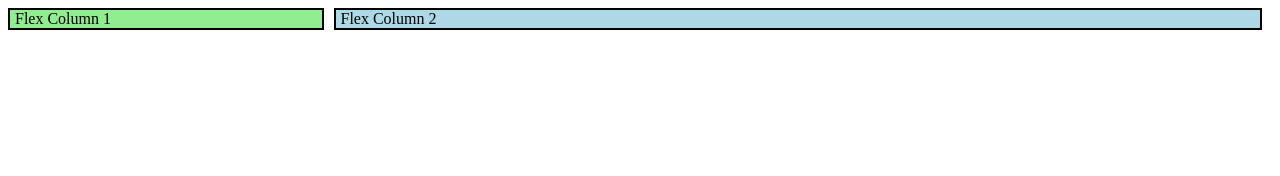
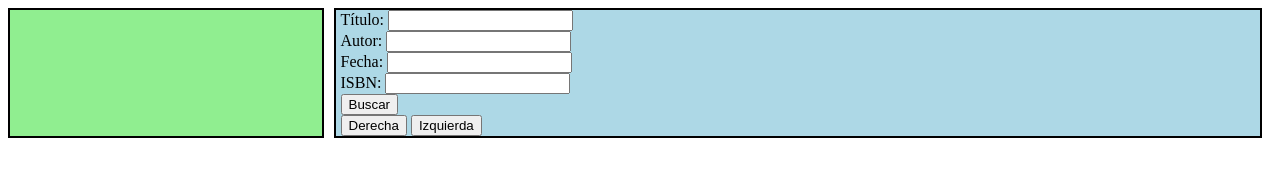
Before and after one commit to LeireGonzalez2005/SW_Libros, a plain HTML site: page index.html in a window 1280 px wide. Drawn offline with Linux system fonts and the light colour scheme.

Commit message:
Update index.html

```diff
--- a/index.html
+++ b/index.html
@@ -8,14 +8,22 @@
 	<div class="flex-container">
 
 	  <div class="flex left">
-	    Flex Column 1
+		<img id="portada">
 	  </div>
 
 	  <div class="flex right">
-	    Flex Column 2
+		Título: <input type="text" id="titulo"><br>
+      	Autor: <input type="text" id="autor"><br>
+     	Fecha: <input type="text" id="fecha"><br>
+     	ISBN: <input type="text" id="isbn"><br>
+
+		<button id="botonBuscar">Buscar</button>
+
+		<div>
+        	<button id="btnIzquierda">Derecha</button>
+       		<button id="btnDerecha">Izquierda</button>
+      	</div>
 	  </div>
-
 	</div>
-
     </body>
 </html>
```
